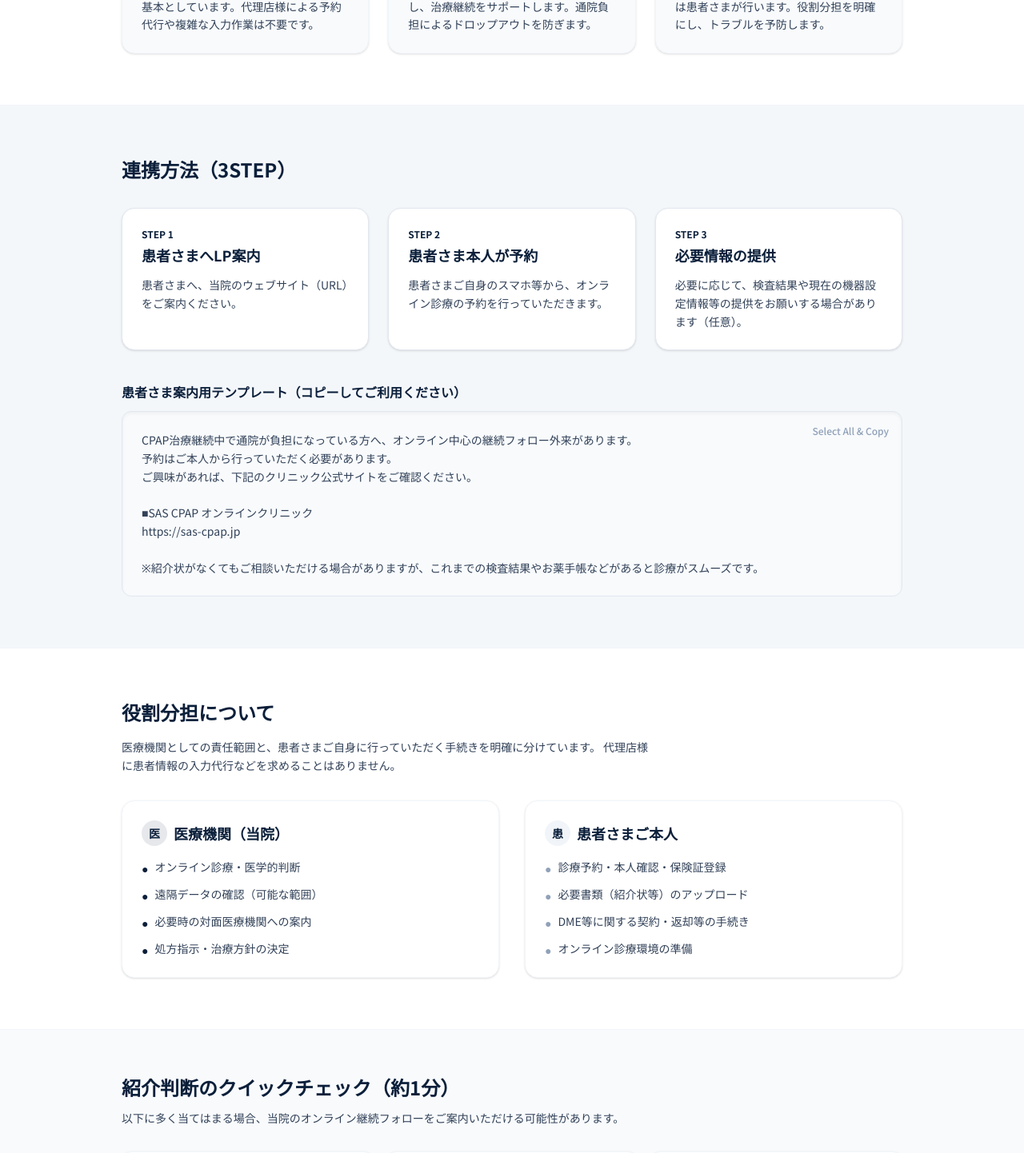
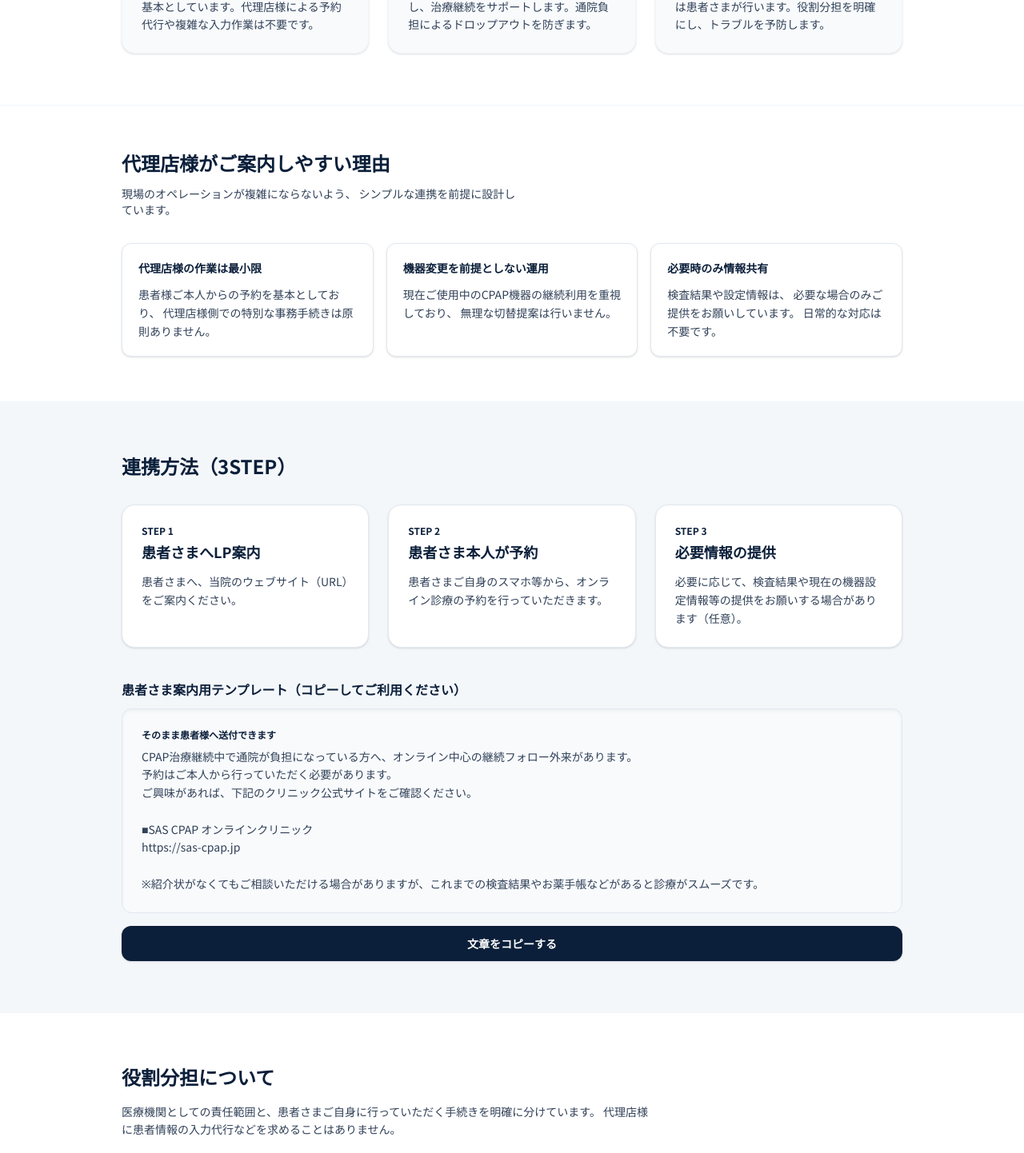
Before and after one commit to mandahan2002/sas-clinic-site, a Next.js app: page /partners in a window 1280 px wide. Shown: the part 875-2317 px from the top of the page at 80% size. Built offline with nearby package versions, Linux system fonts and the light colour scheme.

Commit message:
chore: update page.tsx

```diff
--- a/app/partners/page.tsx
+++ b/app/partners/page.tsx
@@ -1,6 +1,24 @@
+"use client";
+
+import { useRef } from "react";
 import Image from "next/image";
 
 export default function PartnersPage() {
+  const textRef = useRef<HTMLPreElement>(null);
+
+  const handleCopy = async () => {
+    if (!textRef.current) return;
+
+    const text = textRef.current.innerText;
+
+    try {
+      await navigator.clipboard.writeText(text);
+      alert("コピーしました");
+    } catch (e) {
+      alert("コピーに失敗しました");
+    }
+  };
+
   return (
     <main className="min-h-screen bg-white text-[#171717]">
       {/* Header */}
@@ -24,10 +42,7 @@ export default function PartnersPage() {
             </a>
           </div>
           <div className="flex items-center gap-3">
-            <a
-              href="/"
-              className="hidden rounded-xl border border-slate-200 bg-white px-4 py-2 text-sm font-semibold text-[#0B1F3A] shadow-sm hover:bg-slate-50 sm:inline-flex"
-            >
+            <a href="/" className="text-xs text-slate-500 underline hover:text-slate-700 transition-colors">
               患者さま向けLP
             </a>
             <a
@@ -124,6 +139,60 @@ export default function PartnersPage() {
         </div>
       </section>
 
+      {/* Why partners recommend */}
+      <section className="border-t border-slate-100 bg-white">
+        <div className="mx-auto max-w-5xl px-6 py-14">
+
+          <h2 className="text-2xl font-bold text-[#0B1F3A]">
+            代理店様がご案内しやすい理由
+          </h2>
+
+          <p className="mt-3 max-w-prose text-sm text-slate-700">
+            現場のオペレーションが複雑にならないよう、
+            シンプルな連携を前提に設計しています。
+          </p>
+
+          <div className="mt-8 grid gap-4 md:grid-cols-3">
+
+            {/* Card 1 */}
+            <div className="rounded-xl border border-slate-200 bg-white p-5 shadow-sm">
+              <div className="text-sm font-semibold text-[#0B1F3A]">
+                代理店様の作業は最小限
+              </div>
+              <p className="mt-3 text-sm text-slate-700 leading-relaxed">
+                患者様ご本人からの予約を基本としており、
+                代理店様側での特別な事務手続きは原則ありません。
+              </p>
+            </div>
+
+            {/* Card 2 */}
+            <div className="rounded-xl border border-slate-200 bg-white p-5 shadow-sm">
+              <div className="text-sm font-semibold text-[#0B1F3A]">
+                機器変更を前提としない運用
+              </div>
+              <p className="mt-3 text-sm text-slate-700 leading-relaxed">
+                現在ご使用中のCPAP機器の継続利用を重視しており、
+                無理な切替提案は行いません。
+              </p>
+            </div>
+
+            {/* Card 3 */}
+            <div className="rounded-xl border border-slate-200 bg-white p-5 shadow-sm">
+              <div className="text-sm font-semibold text-[#0B1F3A]">
+                必要時のみ情報共有
+              </div>
+              <p className="mt-3 text-sm text-slate-700 leading-relaxed">
+                検査結果や設定情報は、
+                必要な場合のみご提供をお願いしています。
+                日常的な対応は不要です。
+              </p>
+            </div>
+
+          </div>
+
+        </div>
+      </section>
+
       {/* Collaboration Flow */}
       <section className="border-t border-slate-100 bg-[#F4F7FA] py-16 scroll-mt-24" id="flow">
         <div className="mx-auto max-w-5xl px-6">
@@ -160,8 +229,11 @@ export default function PartnersPage() {
             <h3 className="text-base font-bold text-[#0B1F3A] mb-3">
               患者さま案内用テンプレート（コピーしてご利用ください）
             </h3>
-            <div className="relative rounded-xl border border-slate-200 bg-slate-50 p-6 shadow-inner">
-              <pre className="whitespace-pre-wrap text-sm text-slate-700 font-sans leading-relaxed select-all">
+            <div className="rounded-xl border border-slate-200 bg-slate-50 p-6 shadow-inner">
+              <div className="text-xs font-semibold text-[#0B1F3A] mb-2">
+                そのまま患者様へ送付できます
+              </div>
+              <pre ref={textRef} className="whitespace-pre-wrap text-sm text-slate-700 font-sans leading-relaxed select-all">
 {`CPAP治療継続中で通院が負担になっている方へ、オンライン中心の継続フォロー外来があります。
 予約はご本人から行っていただく必要があります。
 ご興味があれば、下記のクリニック公式サイトをご確認ください。
@@ -171,10 +243,13 @@ https://sas-cpap.jp
 
 ※紹介状がなくてもご相談いただける場合がありますが、これまでの検査結果やお薬手帳などがあると診療がスムーズです。`}
               </pre>
-              <div className="absolute top-4 right-4 text-xs text-slate-400 font-medium">
-                Select All & Copy
-              </div>
             </div>
+            <button
+              onClick={handleCopy}
+              className="mt-4 w-full rounded-xl bg-[#0B1F3A] py-3 text-sm font-semibold text-white hover:bg-[#0a2847] transition-colors shadow-sm"
+            >
+              文章をコピーする
+            </button>
           </div>
         </div>
       </section>
```
